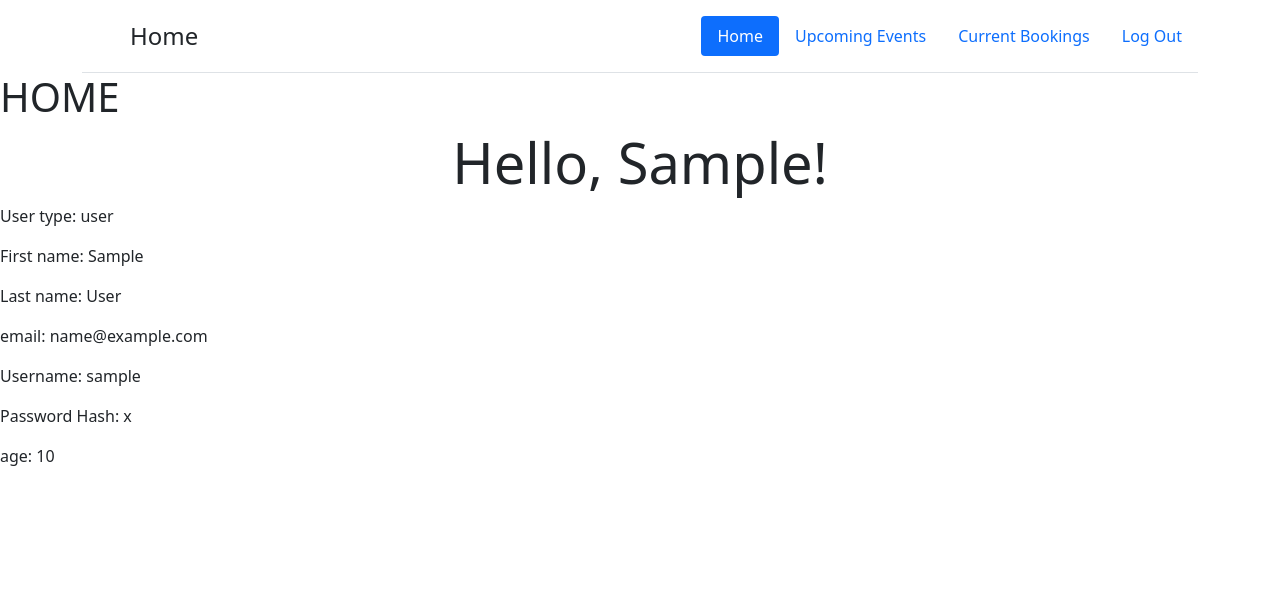
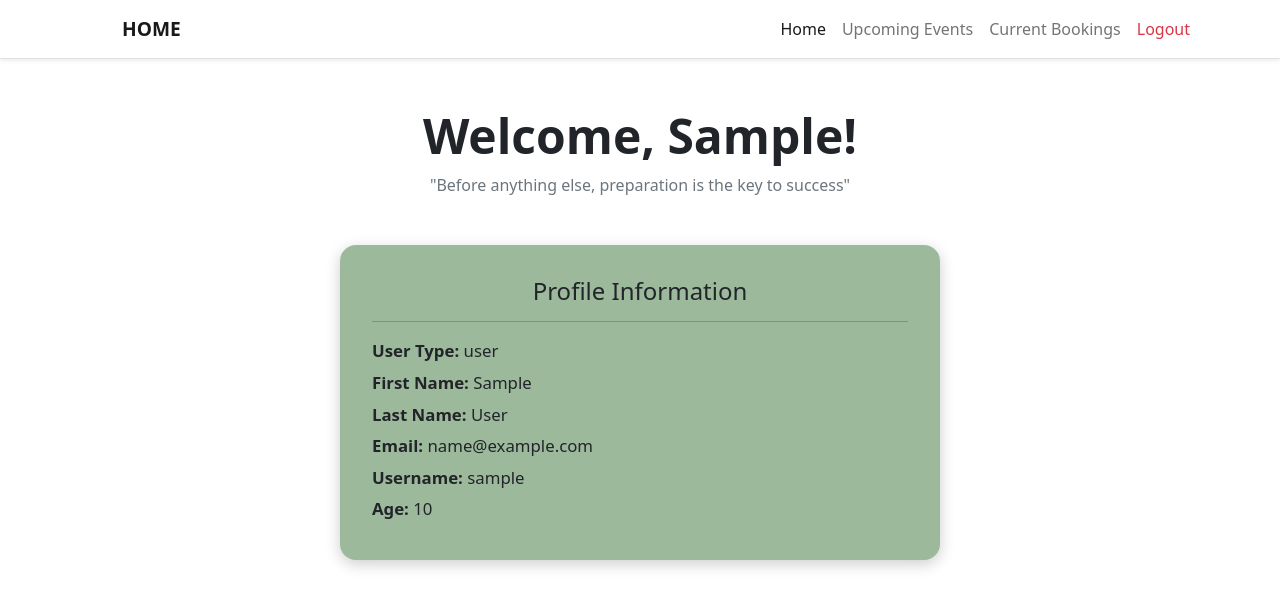
Before and after one commit to LuannePlem/OnlineEventTicketingSystem, a Django app: page / in a window 1280 px wide. Shown: the top 608 px of the page. Run offline with Django 5.2, Linux system fonts and the light colour scheme; a user stored in the database is signed in; tables that the repository leaves empty hold one stand-in row (values such as "Sample post"); parts of the project's set-up code (start-up, migrations or seed data) failed here and were passed over.

Commit message:
Added to home page user landing page section

```diff
--- a/OTS_main/OTS_APP/templates/home.html
+++ b/OTS_main/OTS_APP/templates/home.html
@@ -1,4 +1,26 @@
 <!DOCTYPE html>
+<style>
+    body {
+      background-color: #ffffff;
+    }
+    .profile-card {
+      max-width: 600px;
+      margin: 3rem auto;
+      background: rgb(157, 185, 156);
+      border-radius: 1rem;
+      box-shadow: 0 4px 15px rgba(0,0,0,0.2);
+      padding: 2rem;
+    }
+    .pmargin {
+      margin-bottom: 0.4rem;
+      font-size: 1.05rem;
+    }
+    .navbar-brand span {
+      font-weight: 600;
+      font-size: 1.2rem;
+    }
+</style>
+
 <html lang="en">
   <head>
     <meta charset="UTF-8" />
@@ -15,58 +37,58 @@
   </head>
   <body>
     {% if user.is_authenticated %}
-    <div class="container">
-      <header
-        class="d-flex flex-wrap justify-content-center py-3 border-bottom"
-      >
-        <a
-          href="/"
-          class="d-flex align-items-center mb-3 mb-md-0 me-md-auto text-dark text-decoration-none"
-        >
-          <svg class="bi me-2" width="40" height="32">
+    <!-- Navbar -->
+    <nav class="navbar navbar-expand-lg navbar-light bg-white border-bottom shadow-sm">
+      <div class="container">
+        <a href="/" class="navbar-brand d-flex align-items-center">
+          <svg class="bi me-2" width="32" height="32">
             <use xlink:href="#bootstrap"></use>
           </svg>
-          <span class="fs-4">Home</span>
+          <span>HOME</span>
         </a>
-        <ul class="nav nav-pills">
-          <li class="nav-item">
-            <a href="/" class="nav-link active" aria-current="page">Home</a>
-          </li>
-          <li class="nav-item">
-            <a href="/upcoming_events/" class="nav-link">Upcoming Events</a>
-          </li>
-          <!--Display different options for user and manager -->
+
+        <ul class="navbar-nav ms-auto mb-2 mb-lg-0">
+          <li class="nav-item"><a href="/" class="nav-link active">Home</a></li>
+          <li class="nav-item"><a href="/upcoming_events/" class="nav-link">Upcoming Events</a></li>
+
           {% if user.user_type == "user" %}
-          <li class="nav-item">
-            <a href="/current_events/" class="nav-link">Current Bookings</a>
-          </li>
+          <li class="nav-item"><a href="/current_events/" class="nav-link">Current Bookings</a></li>
           {% else %}
-          <li class="nav-item">
-            <a href="/create_events/" class="nav-link">New Event </a>
-          </li>
+          <li class="nav-item"><a href="/create_events/" class="nav-link">New Event</a></li>
           {% endif %}
 
-          <li class="nav-item">
-            <a href="/logout/" class="nav-link">Log Out</a>
-          </li>
+          <li class="nav-item"><a href="/logout/" class="nav-link text-danger">Logout</a></li>
         </ul>
-      </header>
+      </div>
+    </nav>
+
+    <!-- Welcome Header -->
+    <div class="text-center mt-5">
+      <h1 class="display-5 fw-bold">Welcome, {{ user.first_name|default:user.username }}!</h1>
+      <p class="text-muted">"Before anything else, preparation is the key to success"</p>
     </div>
 
-    <h1>HOME</h1>
-    <h1 class="text-center display-4">Hello, {{ user.first_name }}!</h1>
-    <p>User type: {{ user.user_type }}</p>
-    <p>First name: {{ user.first_name }}</p>
-    <p>Last name: {{ user.last_name }}</p>
-    <p>email: {{ user.email }}</p>
-    <p>Username: {{ user.username }}</p>
-    <p>Password Hash: {{ user.password }}</p>
-    <p>age: {{ user.age}}</p>
+    <!-- Profile Card -->
+    <div class="profile-card">
+      <h4 class="mb-3 text-center">Profile Information</h4>
+      <hr>
 
-    {%else%}
-    <h1>HOME</h1>
-    <a href="register/">Register</a>
-    <a href="login/">Login</a>
-    {%endif%}
+      <p class="pmargin"><strong>User Type:</strong> {{ user.user_type }}</p>
+      <p class="pmargin"><strong>First Name:</strong> {{ user.first_name }}</p>
+      <p class="pmargin"><strong>Last Name:</strong> {{ user.last_name }}</p>
+      <p class="pmargin"><strong>Email:</strong> {{ user.email }}</p>
+      <p class="pmargin"><strong>Username:</strong> {{ user.username }}</p>
+      <p class="pmargin"><strong>Age:</strong> {{ user.age }}</p>
+    </div>
+
+    {% else %}
+    <!-- Not logged in -->
+    <div class="container text-center mt-5">
+      <h1 class="display-4 mb-3">Welcome to Eventify</h1>
+      <p class="lead text-muted mb-4">Discover and book exciting events near you.</p>
+      <a href="/register/" class="btn btn-outline-primary btn-lg me-2">Register</a>
+      <a href="/login/" class="btn btn-primary btn-lg">Login</a>
+    </div>
+    {% endif %}
   </body>
 </html>
```
